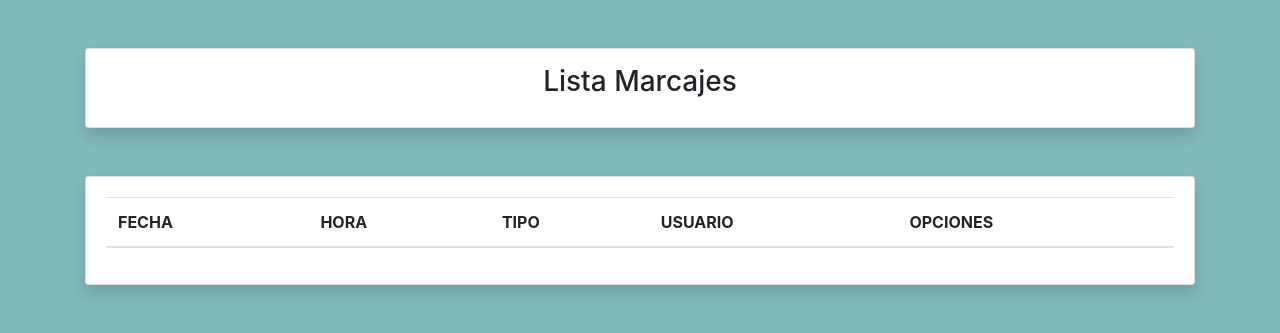
After one commit to ehidalgo1/marcaje, a Django app: page /marcas/ in a window 1280 px wide. The commit adds this page. Shown: the top 333 px of the page. Run offline with Django 3.2, Linux system fonts and the light colour scheme; data that the repository does not hold is empty; some libraries are stand-ins or nearby versions.

Commit message:
Se crea variable de sesion en login y se asigna a id, se crea pagina lista marcajes

```diff
--- a/Marcaje/templates/index.html
+++ b/Marcaje/templates/index.html
@@ -11,7 +11,7 @@
 {% endblock %}
 {% block content %}
 <div class="contenedor-centrado">
-  <div class="card">
+  <div class="card shadow">
     <div class="card-body m-4">
       <h5 class="d-flex justify-content-center p-2 mb-3">Iniciar sesion</h5>
       <div class="form">
--- /dev/null
+++ b/Marcaje/templates/marcas.html
@@ -0,0 +1,42 @@
+{% extends 'template_base.html' %}
+{% load static %}
+{% block css %}
+<link rel="stylesheet" href="{% static 'css/estilo_general.css' %}" />
+{% endblock %}
+{% block content %}
+<div class="container">
+    <div class="card mt-5 text-center p-3 shadow">
+        <h3 class="card-title">Lista Marcajes</h3>
+    </div>
+    <div class="card mt-5 shadow">
+        <div class="card-body">
+            <div class="table-responsive">
+                <table class="table">
+                    <thead>
+                        <tr>
+                            <th>FECHA</th>
+                            <th>HORA</th>
+                            <th>TIPO</th>
+                            <th>USUARIO</th>
+                            <th>OPCIONES</th>
+                        </tr>
+                    </thead>
+                    <tbody>
+                        {% for m in lista_marcajes %}
+                        <tr>
+                            <td>{{m.fecha}}</td>
+                            <td>{{m.hora}}</td>
+                            <td>{{m.tipo}}</td>
+                            <td>{{m.usuario.nombre}} {{m.usuario.apellido}}</td>
+                            <td><button class="btn btn-sm btn-warning">Editar</button></td>
+                        </tr>
+                        {% endfor %}
+                    </tbody>
+                </table>
+            </div>
+        </div>
+    </div>
+</div>
+{% endblock %}
+{% block js %}
+{% endblock %}
--- a/Marcaje/templates/registro.html
+++ b/Marcaje/templates/registro.html
@@ -5,7 +5,7 @@
 {% endblock %}
 {% block content %}
 <div class="contenedor-centrado">
-      <div class="card pl-5 pr-5">
+      <div class="card pl-5 pr-5 shadow">
         <div class="card-body">
             <h4 class="card-title mt-3 mb-5 text-center">Registrate</h4>
           <form action="" method="POST">
--- a/Marcaje/views.py
+++ b/Marcaje/views.py
@@ -1,15 +1,15 @@
 from django.shortcuts import render,redirect
 from Marcaje.models import Usuario,Marcaje
 from datetime import date,datetime
-
 
 # Create your views here.
 def get_home(request):
     if request.POST:
         usuario=request.POST.get('usuario')
         password=request.POST.get('password')
-        user = Usuario.objects.filter(usuario=usuario,password=password)
+        user = Usuario.objects.get(usuario=usuario,password=password)
         if user:
+            request.session['usuario_sesion'] = user.id
             return redirect('marcaje')
     return render(request,'index.html')
 
@@ -26,7 +26,7 @@ def get_registro(request):
 
 def get_marcaje(request):
     if request.POST:
-        id=2
+        id = request.session['usuario_sesion']
         fecha = date.today()
         hora = datetime.now().time()
         tipo = request.POST.get('tipo')
@@ -34,3 +34,8 @@ def get_marcaje(request):
         marca = Marcaje(fecha=fecha,hora=hora,tipo=tipo,usuario=usuario)
         marca.save()
     return render(request, 'marcaje.html')
+
+def get_marcas(request):
+    lista_marcajes = Marcaje.objects.all()
+    context = {'lista_marcajes':lista_marcajes}
+    return render(request,'marcas.html', context)
--- a/proyecto_1/settings.py
+++ b/proyecto_1/settings.py
@@ -110,7 +110,7 @@ AUTH_PASSWORD_VALIDATORS = [
 # Internationalization
 # https://docs.djangoproject.com/en/3.0/topics/i18n/
 
-LANGUAGE_CODE = 'en-us'
+LANGUAGE_CODE = 'es'
 
 TIME_ZONE = 'UTC'
 
--- a/proyecto_1/urls.py
+++ b/proyecto_1/urls.py
@@ -21,5 +21,6 @@ urlpatterns = [
     path('admin/', admin.site.urls),
     path('', views.get_home, name='home'),
     path('registro/', views.get_registro, name='registro'),
-    path('marcaje/',views.get_marcaje,name='marcaje')
+    path('marcaje/',views.get_marcaje,name='marcaje'),
+    path('marcas/',views.get_marcas,name='marcas')
 ]
```
Also changed, not shown: Marcaje/templates/marcaje.html (+6 -1 lines), Marcaje/migrations/0003_auto_20200218_1349.py (added).
